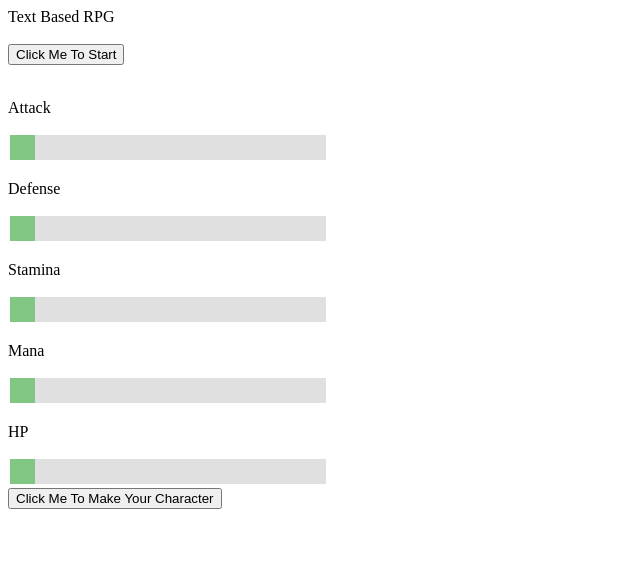
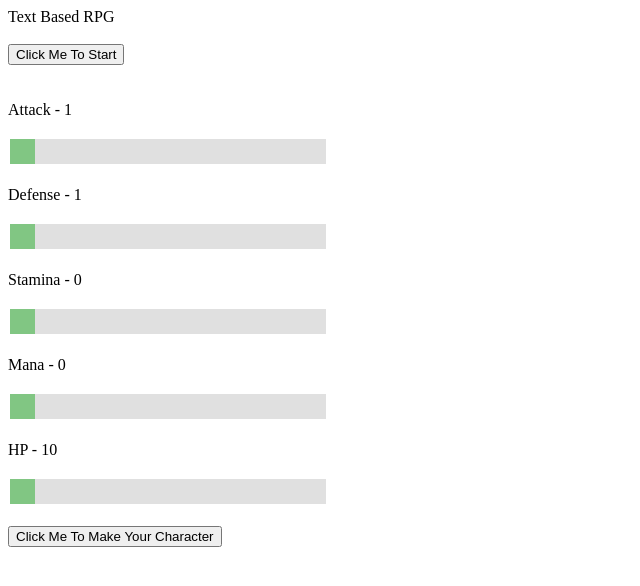
Before and after one commit to TreeElf/treeelf.github.io, a plain HTML site: page rpg/index.html in a window 1280 px wide. Shown: the whole page, without its empty margins (0-640 px from the left). Drawn offline with Linux system fonts and the light colour scheme.

Commit message:
added display bars

```diff
--- a/rpg/index.html
+++ b/rpg/index.html
@@ -37,7 +37,6 @@
     cursor: pointer;
 }
 </style>
-<script src="rpg.js"></script>
 
 </head>
 <body>
@@ -48,19 +47,37 @@ Text Based RPG
 <button id="b" type="button" onclick="startGame()">Click Me To Start</button>
 </div>
 <br>
+
+<br>
 <div class="slidecontainer">
-  <p>Attack</p>
+  <div id=attackv>Attack - 0</div>
+  <br>
   <input id="attack" type="range" min="1" max="10" value="0" class="slider">
-  <p>Defense</p>
+  <br>
+  <br>
+  <div id=defensev>Defense - 0</div>
+  <br>
   <input id="defense" type="range" min="1" max="10" value="0" class="slider">
-  <p>Stamina</p>
+  <br>
+  <br>
+  <div id=staminav>Stamina - 0</div>
+  <br>
   <input id="stamina" type="range" min="0" max="10" value="0" class="slider">
-  <p>Mana</p>
+  <br>
+  <br>
+  <div id=manav>Mana - 0</div>
+  <br>
   <input id="mana" type="range" min="0" max="10" value="0" class="slider">
-  <p>HP</p>
-  <input id="hp" type="range" min="1" max="20" value="0" class="slider">
+  <br>
+  <br>
+  <div id=hpv>HP - 0</div>
+  <br>
+  <input id="hp" type="range" min="10" max="30" value="0" class="slider">
 </div>
 <div id="startbutton">
+<br>
 <button id="char" type="button" onclick="createCharacter()">Click Me To Make Your Character</button>
+<script src="rpg.js"></script>
+
 </body>
 </html>
--- a/rpg/rpg.js
+++ b/rpg/rpg.js
@@ -26,3 +26,38 @@ function createCharacter() {
   	character.hp = document.getElementById('hp').value;
 	alert(character.name + " " + character.attack + " " + character.defense + " " + character.stamina + " " + character.mana + " " + character.hp);
 }
+var skillpoints = 50;
+var a = document.getElementById("attack");
+var av = document.getElementById("attackv");
+av.innerHTML = "Attack - " + a.value;
+attack.oninput = function() {
+    if(skillpoints>av.value)
+    av.innerHTML = "Attack - " + this.value;
+}
+var b = document.getElementById("defense");
+var bv = document.getElementById("defensev");
+bv.innerHTML = "Defense - " + b.value;
+defense.oninput = function() {
+    bv.innerHTML = "Defense - " + this.value;
+}
+var c = document.getElementById("stamina");
+var cv = document.getElementById("staminav");
+cv.innerHTML = "Stamina - " + c.value;
+stamina.oninput = function() {
+    cv.innerHTML = "Stamina - " + this.value;
+}
+var d = document.getElementById("mana");
+var dv = document.getElementById("manav");
+dv.innerHTML = "Mana - " + d.value;
+mana.oninput = function() {
+    dv.innerHTML = "Mana - " + this.value;
+}
+var e = document.getElementById("hp");
+var ev = document.getElementById("hpv");
+ev.innerHTML = "HP - " + e.value;
+hp.oninput = function() {
+    ev.innerHTML = "HP - " + this.value;
+}
+var txt="some text 2";
+var numb = txt.match(/\d/g);
+alert(numb);
```
